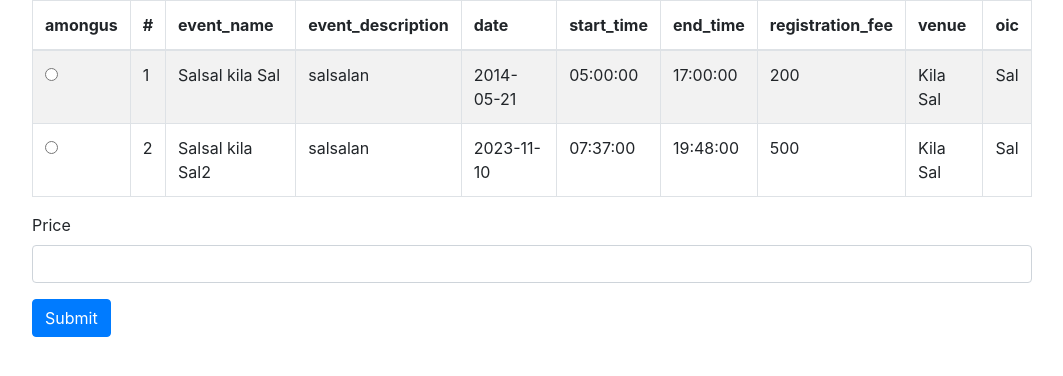
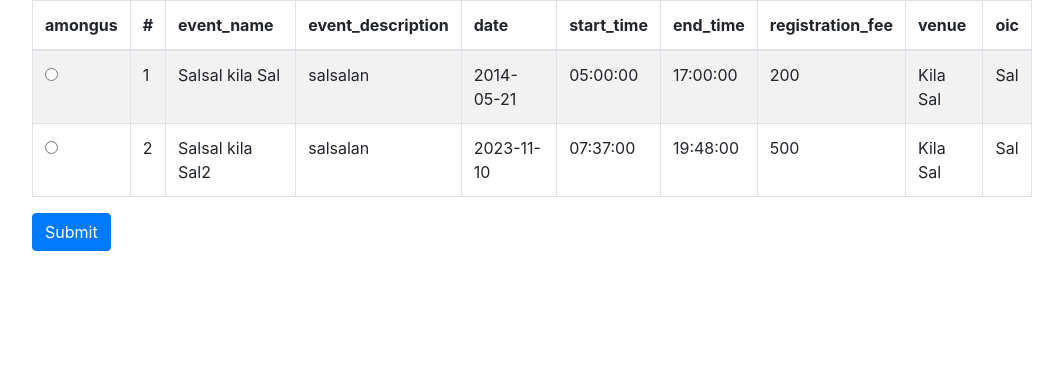
Before and after one commit to nfteresa/ncp3106_grp3, a PHP site: page /ncp3106_grp3_php/Attendee_Registration/index.php in a window 1280 px wide. Shown: the top 376 px of the page, without its empty margins (108-1171 px from the left). Run offline with PHP 8.4, Linux system fonts and the light colour scheme; data comes from the database, SQL or seed files in the repository.

Commit message:
Removed Price text field, use registration_fee from event_info instead.

```diff
--- a/ncp3106_grp3_php/Attendee_Registration/index.php
+++ b/ncp3106_grp3_php/Attendee_Registration/index.php
@@ -9,19 +9,15 @@
     $payment_err = "";
 
     if ($_SERVER["REQUEST_METHOD"] == "POST") {
+
         $input_event_id = trim($_POST["event_id"]);
-        if (empty($input_event_id)) {
-            $event_id_err = "Please put in a valid event name";
-        } else {
-            $event_id = $input_event_id;
-        }
+        $event_id = $input_event_id;
 
-        $input_payment = trim($_POST["payment"]);
-        if (empty($input_payment)) {
-            $payment_err = "Please put in a valid price";
-        } else {
-            $payment = $input_payment;
-        }
+        $sql = "SELECT registration_fee FROM event_info WHERE event_id=".$event_id;
+        $payment = $mysqli->query($sql);
+        $payment = $payment->fetch_array();
+        $payment = $payment["registration_fee"];
+        $mysqli->close();
 
         if (empty($event_id_err) && empty($payment_err)) {
             $payment_url = urlencode($payment);
@@ -105,10 +101,6 @@
 
                 }
                 ?>
-            <div class="form-group">
-                <label>Price</label>
-                <input type="text" name="payment" class="form-control <?php echo (!empty($payment_err)) ? 'is-invalid' : ''; ?>" value="<?php echo $payment?>"/>
-            </div>
             <button type="submit" class="btn btn-primary">Submit</button>
         </form>
     </div>
```
